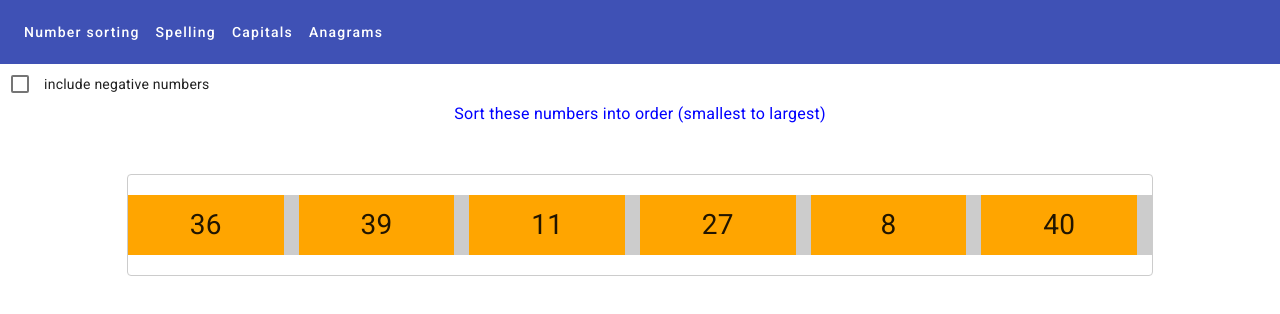
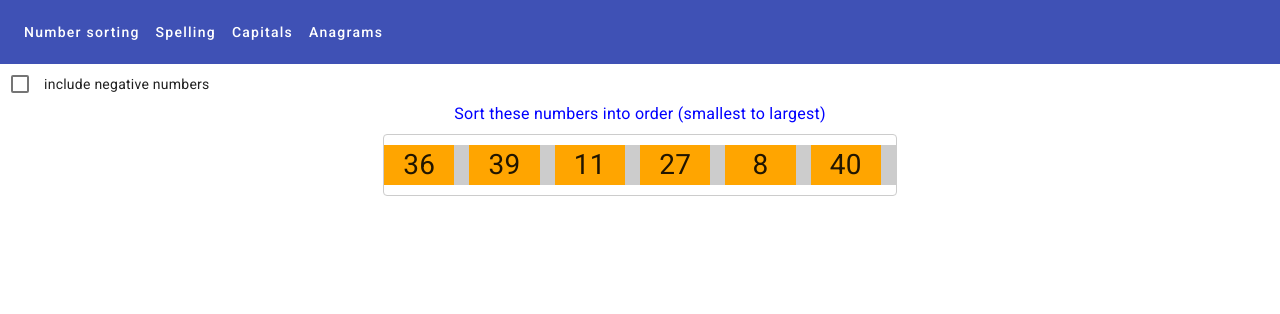
Before and after one commit to kenscoles/sample, an Angular app: page /sorting in a window 1280 px wide. Shown: the top 314 px of the page. Built offline with nearby package versions, Linux system fonts and the light colour scheme.

Commit message:
sorting size

```diff
--- a/src/app/sorting/sorting.component.css
+++ b/src/app/sorting/sorting.component.css
@@ -2,19 +2,19 @@
     text-align: center;
     font-size: medium;
     color: blue;
-    margin-bottom: 50px;
+    margin-bottom: 10px;
 }
 .centre {
     display: flex;
     justify-content: center;
-    margin-top: 100px;
+    margin-top: 10px;
 }
 .example-list {
-    width: 80%;
+    width: 40%;
     align-items: center;
     max-width: 80%;
     border: solid 1px #ccc;
-    min-height: 100px;
+    min-height: 60px;
     display: flex;
     margin:auto;
     flex-direction: row;
@@ -24,7 +24,7 @@
   }
 
   .example-box {
-    padding: 20px 10px;
+    padding: 10px 10px;
     border-right: solid 15px #ccc;
     color: rgba(0, 0, 0, 0.87);
     display: flex;
@@ -34,7 +34,7 @@
     box-sizing: border-box;
     cursor: move;
     background: white;
-    font-size: 2em;
+    font-size:2em;
     flex-grow: 1;
     flex-basis: 0;
   }
```
